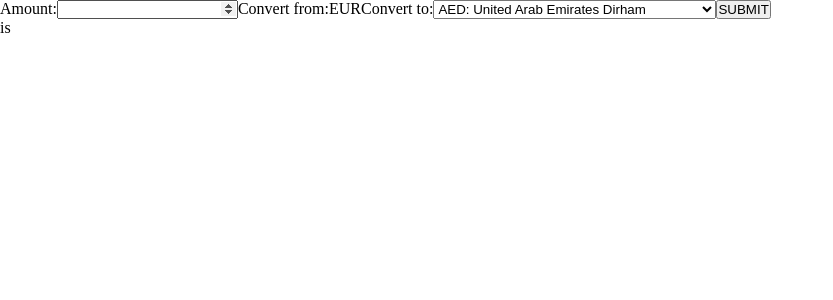
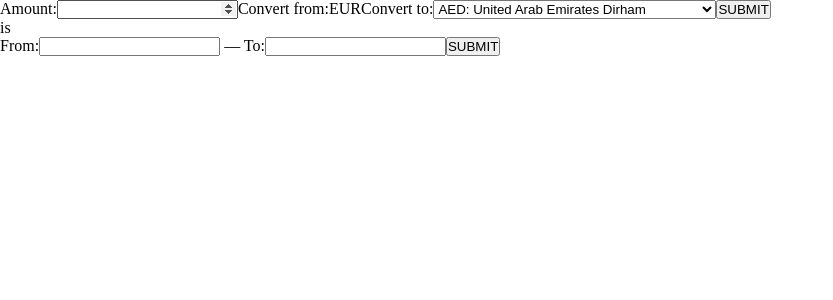
Before and after one commit to an-ska/Currency-Converter, a React app: page / in a window 1280 px wide. Shown: the top 300 px of the page, without its empty margins (0-833 px from the left). Built offline with nearby package versions, Linux system fonts and the light colour scheme.

Commit message:
Add date picker and initial component showing currency changes upon time

```diff
--- a/package.json
+++ b/package.json
@@ -40,6 +40,7 @@
     "axios": "^0.19.2",
     "moment": "^2.24.0",
     "react": "^16.13.1",
+    "react-day-picker": "^7.4.0",
     "react-dom": "^16.13.1",
     "react-redux": "^7.2.0",
     "redux": "^4.0.5",
--- /dev/null
+++ b/src/components/Timeseries/Timeseries.js
@@ -0,0 +1,82 @@
+import React, { useState } from 'react';
+import DayPickerInput from 'react-day-picker/DayPickerInput';
+import 'react-day-picker/lib/style.css';
+import moment from 'moment';
+import { useDispatch } from 'react-redux';
+import { showTimeChanges } from '../../store/actions/timeChanges';
+
+const Timeseries = () => {
+	const [dateRange, setDateRange] = useState({
+		from: '',
+		to: '',
+	});
+
+	const dispatch = useDispatch();
+	const onShowTimeChange = (formattedFrom, formattedTo) =>
+		dispatch(showTimeChanges(formattedFrom, formattedTo));
+
+	const handleFromChange = from => {
+		setDateRange({ ...dateRange, from });
+	};
+
+	const handleToChange = to => {
+		setDateRange({ ...dateRange, to });
+	};
+
+	const handleSubmit = event => {
+		event.preventDefault();
+
+		const formattedFrom = moment(dateRange.from).format('YYYY-MM-DD');
+		const formattedTo = moment(dateRange.to).format('YYYY-MM-DD');
+		// onShowTimeChange(formattedFrom, formattedTo);
+	};
+
+	const getFormattedValue = value =>
+		value ? moment(value).format('YYYY-MM-DD') : '';
+
+	let { from, to } = dateRange;
+	const modifiers = { start: from, end: to };
+	return (
+		<>
+			<form onSubmit={handleSubmit}>
+				<span className="InputFromTo">
+					<label htmlFor="from">From:</label>
+					<DayPickerInput
+						name="from"
+						placeholder=""
+						value={getFormattedValue(from)}
+						dayPickerProps={{
+							selectedDays: [from, { from, to }],
+							disabledDays: { before: new Date(1999, 1, 1), after: to },
+							modifiers,
+							numberOfMonths: 2,
+							onDayClick: () => to.getInput().focus(),
+						}}
+						onDayChange={handleFromChange}
+					/>
+				</span>{' '}
+				—{' '}
+				<span className="InputFromTo-to">
+					<label htmlFor="to">To:</label>
+					<DayPickerInput
+						name="to"
+						placeholder=""
+						ref={el => (to = el)}
+						value={getFormattedValue(to)}
+						dayPickerProps={{
+							selectedDays: [from, { from, to }],
+							disabledDays: { before: from, after: new Date() },
+							modifiers,
+							month: from,
+							numberOfMonths: 2,
+						}}
+						onDayChange={handleToChange}
+					/>
+				</span>
+				<button>SUBMIT</button>
+			</form>
+		</>
+	);
+};
+
+export default Timeseries;
--- a/src/containers/CurrencyConverter/CurrencyConverter.js
+++ b/src/containers/CurrencyConverter/CurrencyConverter.js
@@ -1,11 +1,13 @@
 import React from 'react';
 import './CurrencyConverter.scss';
 import Converter from '../../components/Converter/Converter';
+import Timeseries from '../../components/Timeseries/Timeseries';
 
 const CurrencyConverter = () => {
 	return (
 		<>
 			<Converter></Converter>
+			<Timeseries></Timeseries>
 		</>
 	);
 };
--- a/webpack.config.js
+++ b/webpack.config.js
@@ -18,6 +18,11 @@ module.exports = {
 				test: /\.js$/,
 				exclude: /node_modules/,
 				loader: ['babel-loader', 'eslint-loader'],
+			},
+			{
+				test: /\.css$/,
+				include: /node_modules/,
+				loaders: ['style-loader', 'css-loader'],
 			},
 			{
 				test: /\.scss$/,
```
